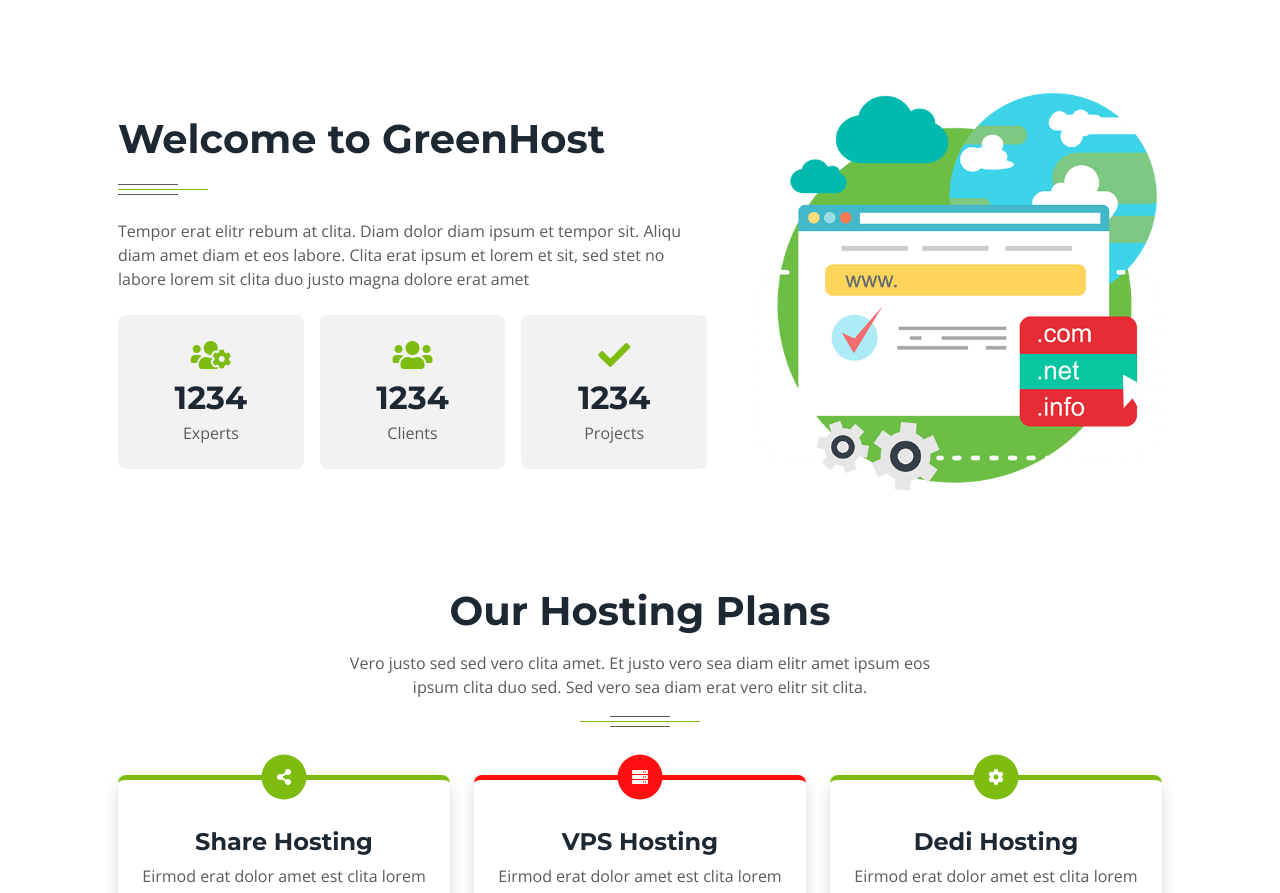
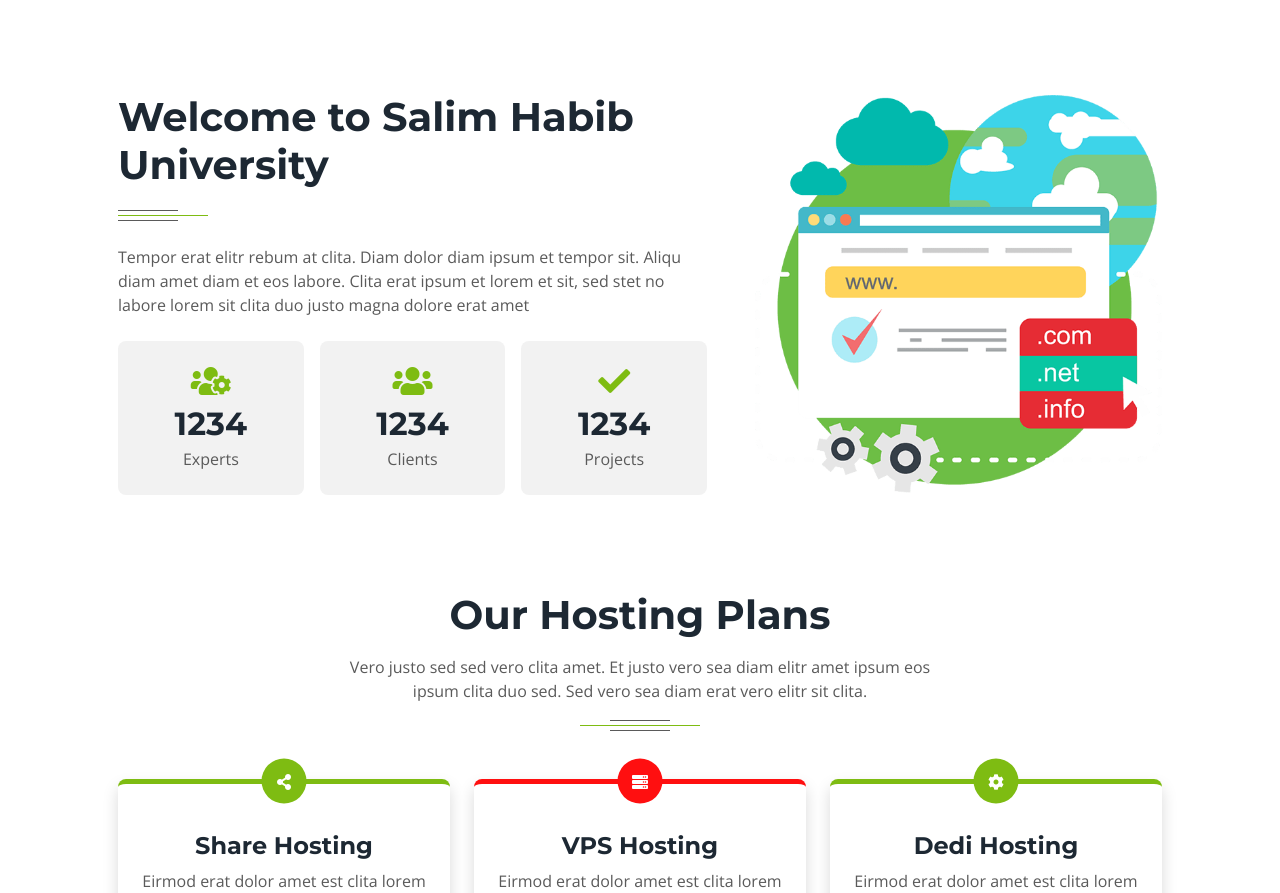
Before and after one commit to progrmoiz/mywebsite.github.io, a plain HTML site: page index.html in a window 1280 px wide. Shown: the part 1098-1991 px from the top of the page. Drawn offline with nearby package versions, Linux system fonts and the light colour scheme.

Commit message:
change title -> home

```diff
--- a/index.html
+++ b/index.html
@@ -167,7 +167,7 @@
                 <div class="row g-5 align-items-center">
                     <div class="col-lg-7 wow fadeInUp" data-wow-delay="0.1s">
                         <div class="section-title position-relative mb-4 pb-4">
-                            <h1 class="mb-2">Welcome to GreenHost</h1>
+                            <h1 class="mb-2">Welcome to Salim Habib University</h1>
                         </div>
                         <p class="mb-4">Tempor erat elitr rebum at clita. Diam dolor diam ipsum et tempor sit. Aliqu diam amet diam et eos labore. Clita erat ipsum et lorem et sit, sed stet no labore lorem sit clita duo justo magna dolore erat amet</p>
                         <div class="row g-3">
```
